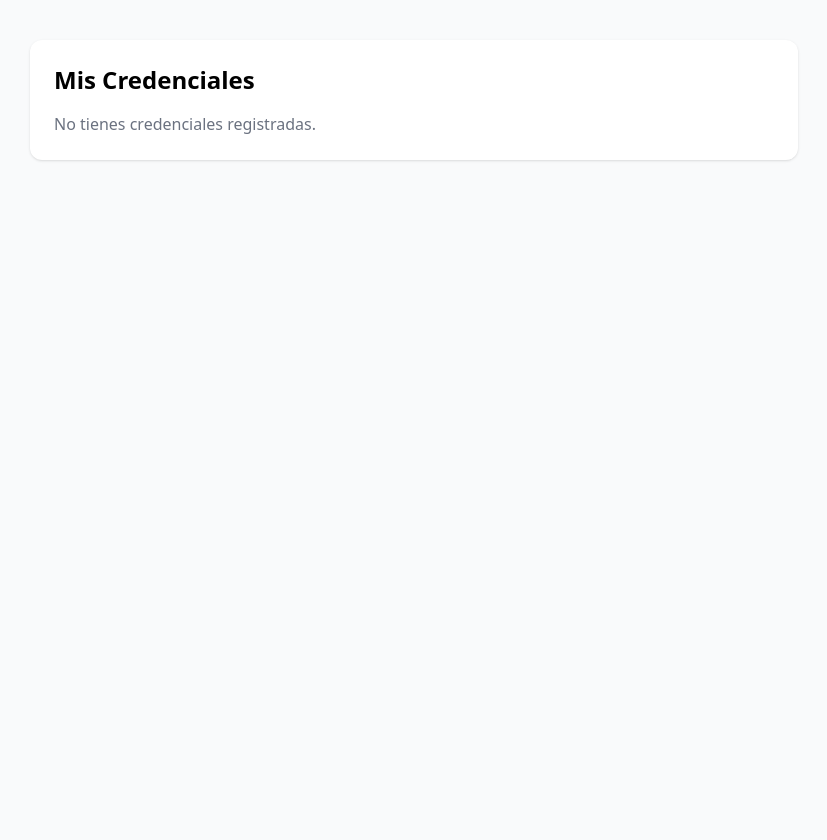
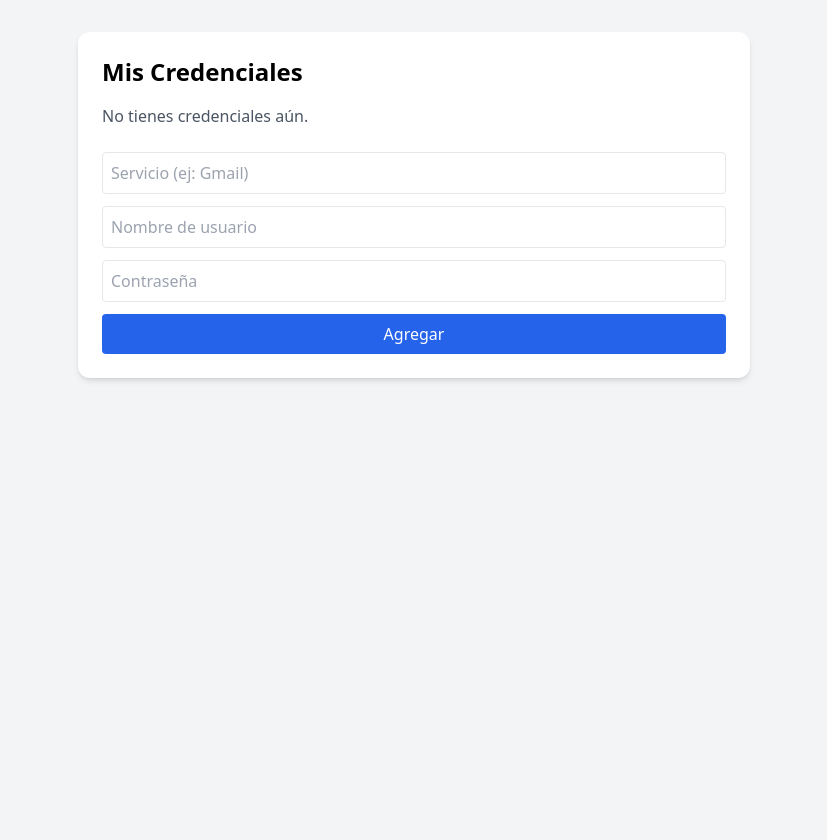
Before and after one commit to oscarbarra/DAE_Project2, a Flask app: page /credentials in a window 1280 px wide. Shown: the whole page, without its empty margins (226-1053 px from the left). After the commit the page ends 381 px from the top, so only its background shows below. Run offline with Flask 3, Linux system fonts and the light colour scheme; data that the repository does not hold is empty; some libraries are stand-ins or nearby versions.

Commit message:
credentials.html

```diff
--- a/templates/credentials/credentials.html
+++ b/templates/credentials/credentials.html
@@ -1,3 +1,4 @@
+<!-- templates/mis_credenciales.html -->
 <!DOCTYPE html>
 <html lang="es">
 <head>
@@ -5,21 +6,32 @@
     <title>Mis Credenciales</title>
     <script src="https://cdn.tailwindcss.com"></script>
 </head>
-<body class="bg-gray-50 min-h-screen">
-    <div class="max-w-3xl mx-auto mt-10 p-6 bg-white rounded-xl shadow">
+<body class="bg-gray-100 p-8">
+    <div class="max-w-2xl mx-auto bg-white p-6 rounded-xl shadow-md">
+
         <h2 class="text-2xl font-bold mb-4">Mis Credenciales</h2>
-        <!-- Aquí se listarán con Flask -->
-        <ul>
-            {% for cred in credenciales %}
-            <li class="border-b py-2">
-                <strong>{{ cred.servicio }}</strong><br>
-                Usuario: {{ cred.usuario_servicio }}<br>
-                Contraseña: {{ cred.contraseña }}
-            </li>
-            {% else %}
-            <p class="text-gray-500">No tienes credenciales registradas.</p>
-            {% endfor %}
-        </ul>
+
+        <!-- Lista de credenciales existentes -->
+        {% if credenciales %}
+            <ul class="space-y-2 mb-6">
+                {% for c in credenciales %}
+                    <li class="p-3 border rounded-lg bg-gray-50">
+                        <strong>{{ c['servicio'] }}</strong> — {{ c['usuario'] }} : {{ c['contrasena'] }}
+                    </li>
+                {% endfor %}
+            </ul>
+        {% else %}
+            <p class="mb-6 text-gray-600">No tienes credenciales aún.</p>
+        {% endif %}
+
+        <!-- Formulario para agregar nueva credencial -->
+        <form action="/agregar-credencial" method="POST" class="space-y-3">
+            <input type="text" name="servicio" placeholder="Servicio (ej: Gmail)" required class="w-full p-2 border rounded">
+            <input type="text" name="usuario" placeholder="Nombre de usuario" required class="w-full p-2 border rounded">
+            <input type="password" name="contrasena" placeholder="Contraseña" required class="w-full p-2 border rounded">
+            <button type="submit" class="w-full bg-blue-600 text-white py-2 rounded hover:bg-blue-700">Agregar</button>
+        </form>
+
     </div>
 </body>
 </html>
```
